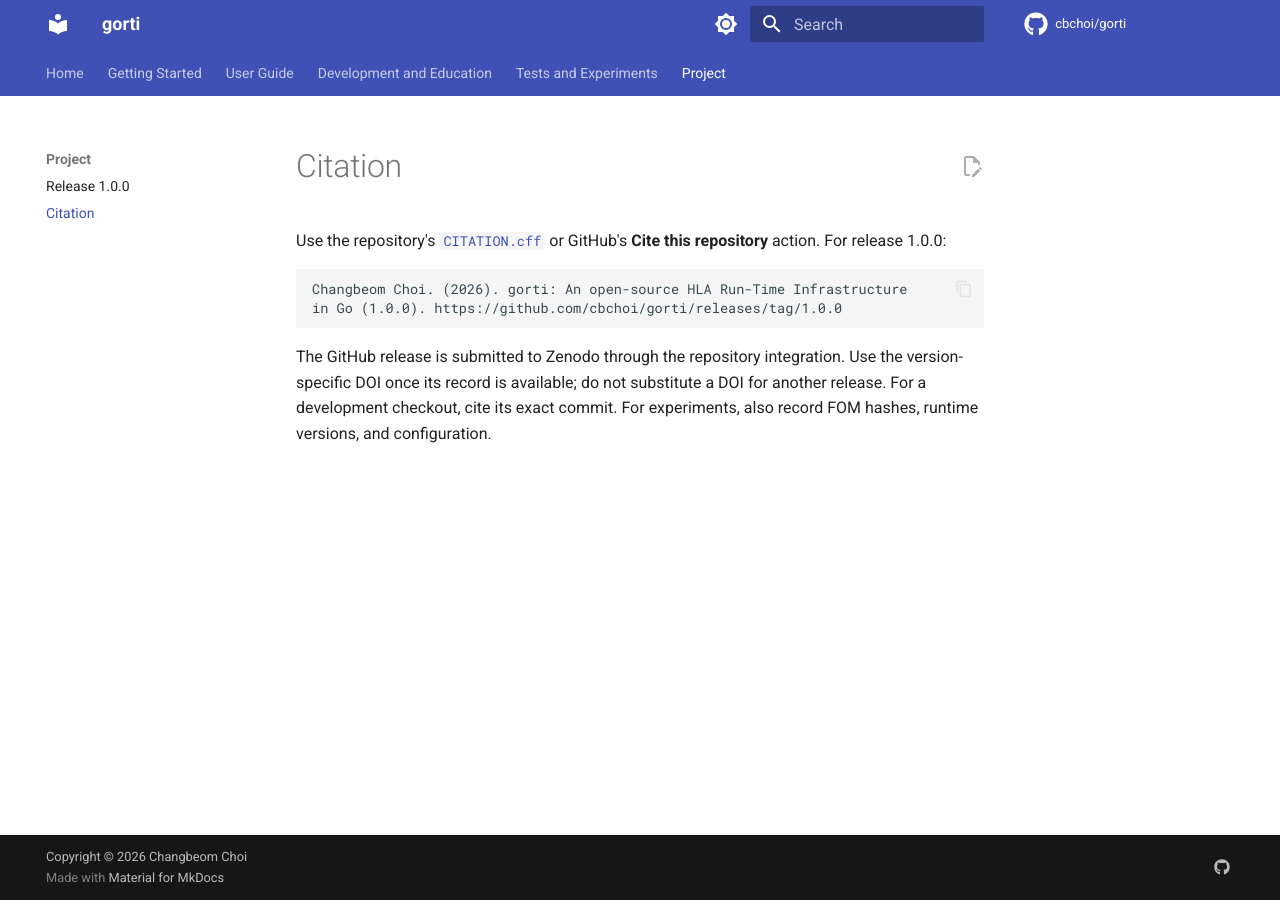
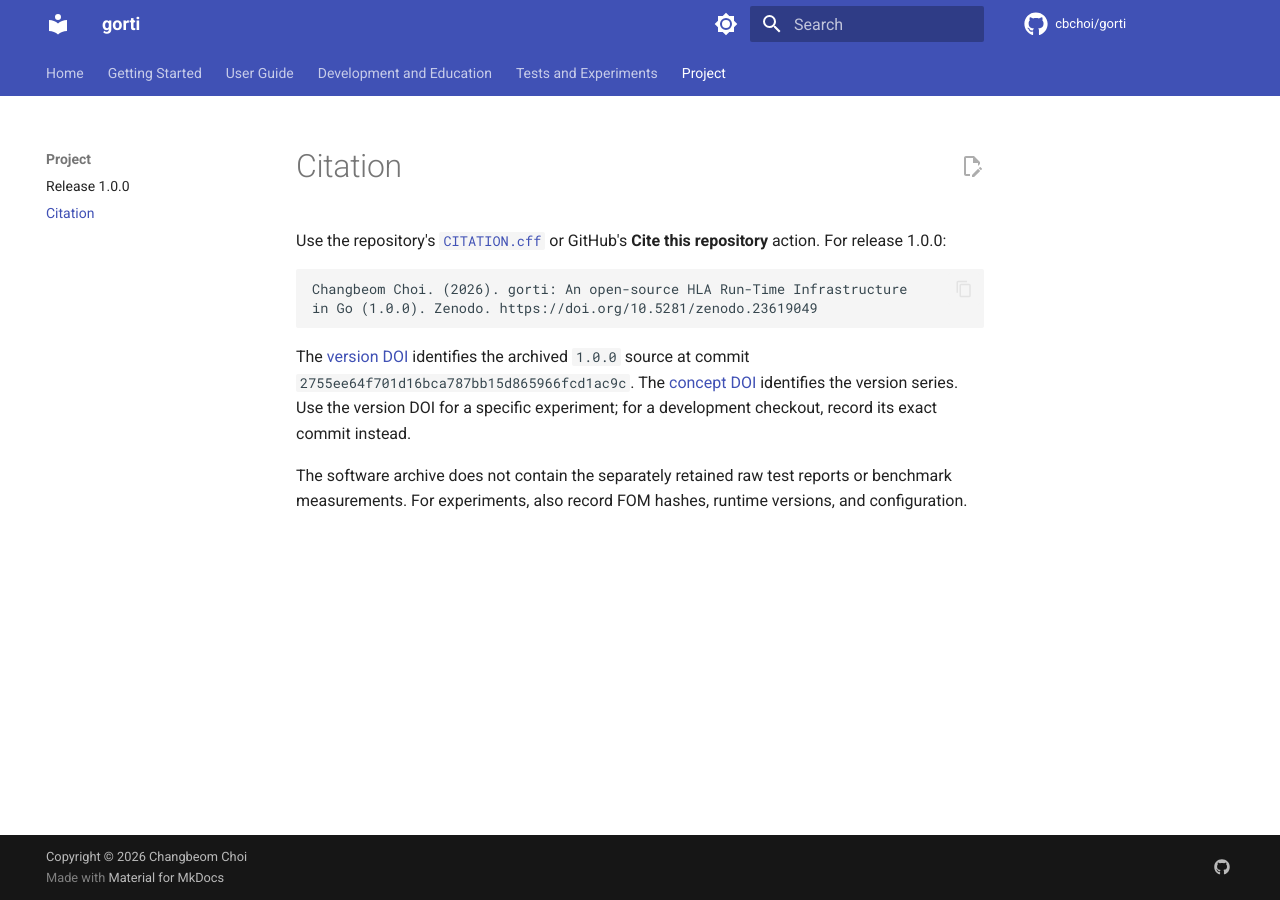
Before and after one commit to cbchoi/gorti, an MkDocs documentation site: the page built from docs/citation.md, in a window 1280 px wide. Built offline with MkDocs 1.6.1 and Material for MkDocs 9.7.7, drawn with Linux system fonts in a browser that asks for light colours; comment, search, counter and statistics services are not loaded.

Commit message:
Link the 1.0.0 Zenodo archive and citation DOI

````diff
--- a/codemeta.json
+++ b/codemeta.json
@@ -5,6 +5,7 @@
   "description": "An open-source Run-Time Infrastructure implemented in Go, targeting the IEEE 1516-2010 HLA family, with Go, Python, and Java federate interfaces.",
   "version": "1.0.0",
   "datePublished": "2026-10-24",
+  "identifier": "https://doi.org/10.5281/zenodo.23619049",
   "url": "https://gorti.readthedocs.io/en/latest/",
   "codeRepository": "https://github.com/cbchoi/gorti",
   "issueTracker": "https://github.com/cbchoi/gorti/issues",
--- a/docs/citation.md
+++ b/docs/citation.md
@@ -6,10 +6,15 @@ or GitHub's **Cite this repository** action. For release 1.0.0:
 
 ```text
 Changbeom Choi. (2026). gorti: An open-source HLA Run-Time Infrastructure
-in Go (1.0.0). https://github.com/cbchoi/gorti/releases/tag/1.0.0
+in Go (1.0.0). Zenodo. https://doi.org/10.5281/zenodo.23619049
 ```
 
-The GitHub release is submitted to Zenodo through the repository integration.
-Use the version-specific DOI once its record is available; do not substitute a
-DOI for another release. For a development checkout, cite its exact commit.
+The [version DOI](https://doi.org/10.5281/zenodo.23619049) identifies the
+archived `1.0.0` source at commit `2755ee64f701d16bca787bb15d865966fcd1ac9c`.
+The [concept DOI](https://doi.org/10.5281/zenodo.23619048) identifies the version
+series. Use the version DOI for a specific experiment; for a development
+checkout, record its exact commit instead.
+
+The software archive does not contain the separately retained raw test reports
+or benchmark measurements.
 For experiments, also record FOM hashes, runtime versions, and configuration.
````
Also changed, not shown: README.md (+1 -0 lines), docs/releases/1.0.0.md (+2 -0 lines), 1 other file.
